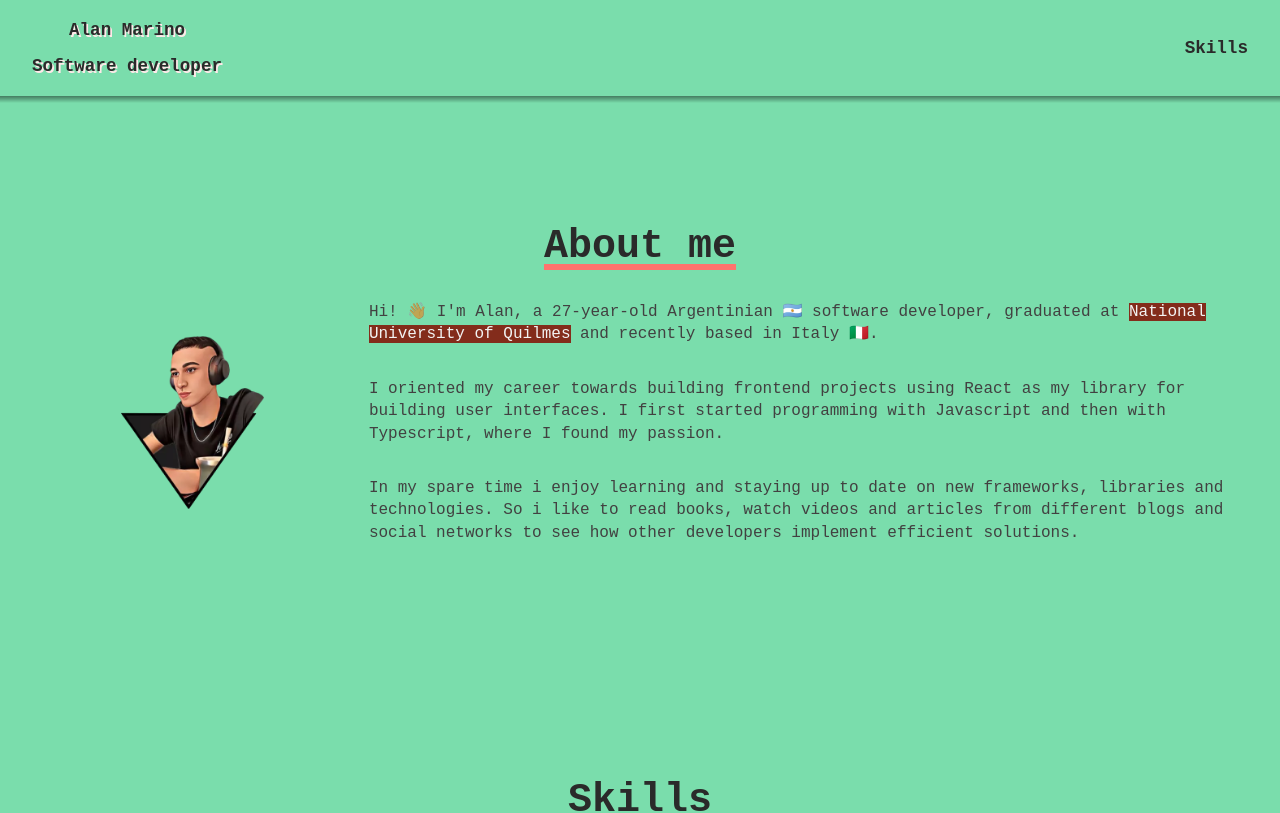
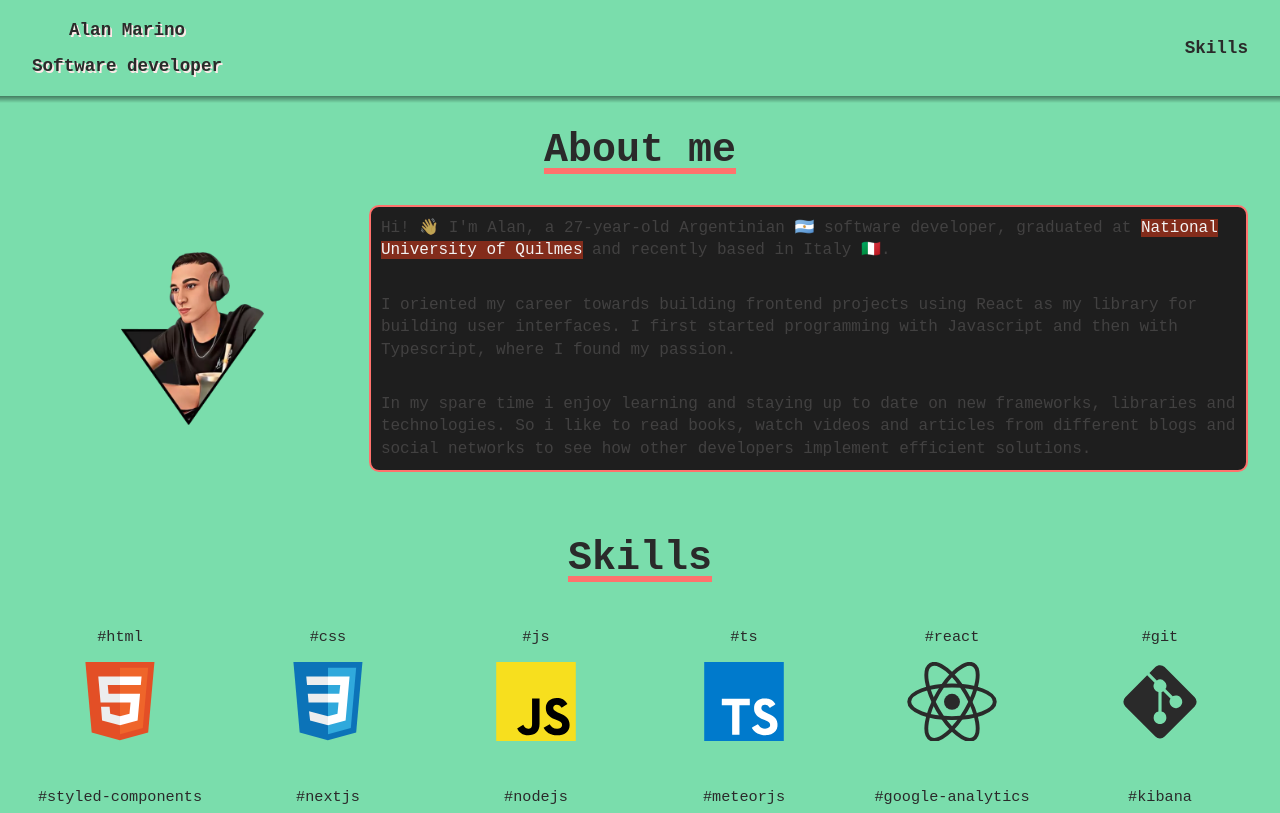
Before and after one commit to marinoalan/portfolio, a Next.js app: page / in a window 1280 px wide. Shown: the top 813 px of the page. Built offline with nearby package versions, Linux system fonts and the light colour scheme.

Commit message:
Testing new changes

```diff
--- a/src/components/atoms/Flag.tsx
+++ b/src/components/atoms/Flag.tsx
@@ -8,7 +8,6 @@ const FlagSpan = styled.span`
   @media (prefers-color-scheme: dark) {
     -webkit-background-clip: text !important;
     -webkit-text-fill-color: transparent;
-    font-weight: bold;
   }
 `;
 
--- a/src/components/atoms/Section.tsx
+++ b/src/components/atoms/Section.tsx
@@ -2,7 +2,6 @@ import { ReactNode } from "react";
 import styled from "styled-components";
 
 const SectionContent = styled.div`
-  min-height: 32rem;
   display: flex;
   flex-direction: column;
   justify-content: center;
--- a/src/components/molecules/AboutMeDescription.tsx
+++ b/src/components/molecules/AboutMeDescription.tsx
@@ -26,6 +26,11 @@ const TextContainer = styled.div`
   display: flex;
   flex-direction: column;
   row-gap: var(--horizontalMargin);
+
+  border-radius: 10px;
+  padding: 10px;
+  border: 2px solid var(--lineColor);
+  background-color: #1e1e1e;
 `;
 
 const millisecondsSecond = 1000;
--- a/src/components/organisms/AboutMeSection.tsx
+++ b/src/components/organisms/AboutMeSection.tsx
@@ -20,6 +20,23 @@ const Content = styled.div`
   min-width: 60%;
   align-items: center;
   display: flex;
+  position: relative;
+
+  @media (min-width: 60%) {
+    &:after {
+      content: "";
+      height: 16px;
+      width: 16px;
+      background-color: var(--lineColor);
+      border: inherit;
+      position: absolute;
+      left: -8px;
+      top: calc(50% - 10px);
+      clip-path: polygon(0% 0%, 100% 100%, 0% 100%);
+      transform: rotate(45deg);
+      border-radius: 0 0 0 0.3em;
+    }
+  }
 `;
 
 const AboutMeSection = () => (
--- a/src/components/organisms/ExperienceSection.tsx
+++ b/src/components/organisms/ExperienceSection.tsx
@@ -32,7 +32,7 @@ const Ul = styled.ul`
 
 const Li = styled.li`
   border: 2px solid var(--lineColor);
-  background-color: var(--backgroundColor);
+  background-color: #1e1e1e;
 
   border-radius: 10px;
 
```
